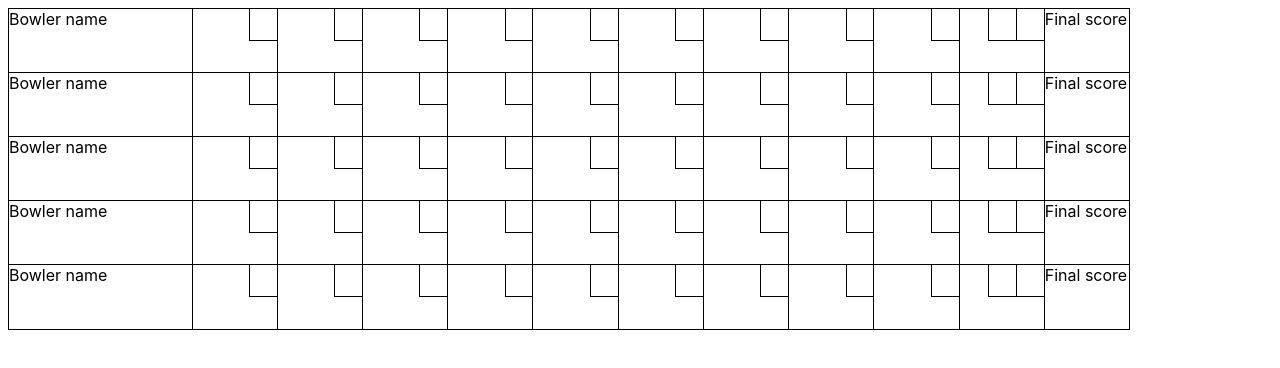
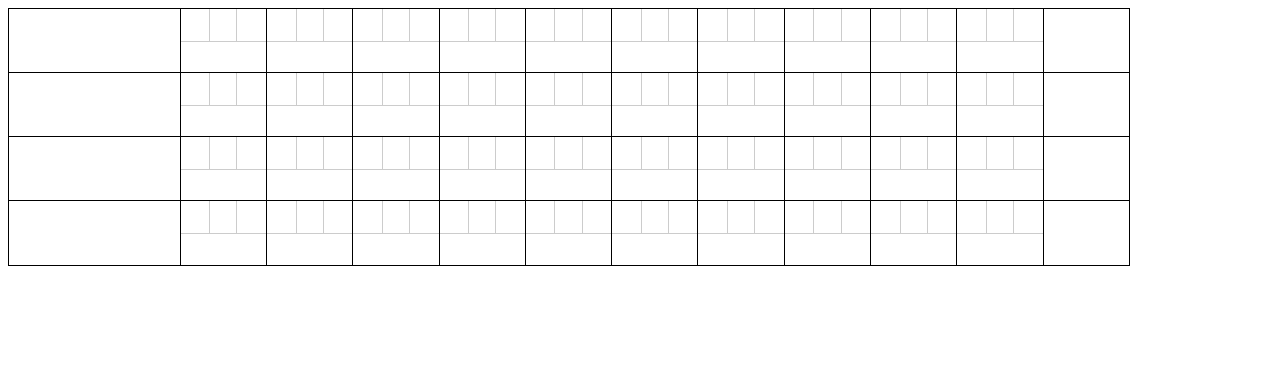
Before and after one commit to MarkPolivchuk/scorekeeper, a React (Create React App) app: page / in a window 1280 px wide. Shown: the top 368 px of the page. Built offline with nearby package versions, Linux system fonts and the light colour scheme.

Commit message:
better css

```diff
--- a/src/App.js
+++ b/src/App.js
@@ -1,41 +1,20 @@
 import React, { Component } from "react";
 
-import { Line, Frame } from "./components";
+import { Line } from "./components";
 
-import styles from "./App.module.css";
+import "./App.css";
+import ballScore from "./ballScore";
 
 class App extends Component {
   render() {
     const frames = new Array(10).fill([]);
-
     return (
-      <div className={styles.scorecard}>
-        <Line>
-          {frames.map(frame => (
-            <Frame frame={frame} />
-          ))}
-        </Line>
-        <Line>
-          {frames.map(frame => (
-            <Frame frame={frame} />
-          ))}
-        </Line>
-        <Line>
-          {frames.map(frame => (
-            <Frame frame={frame} />
-          ))}
-        </Line>
-        <Line>
-          {frames.map(frame => (
-            <Frame frame={frame} />
-          ))}
-        </Line>
-        <Line>
-          {frames.map(frame => (
-            <Frame frame={frame} />
-          ))}
-        </Line>
-      </div>
+      <Line.Container>
+        <Line frames={frames} />
+        <Line frames={frames} />
+        <Line frames={frames} />
+        <Line frames={frames} />
+      </Line.Container>
     );
   }
 }
--- a/src/App.module.css
+++ /dev/null
@@ -1,7 +0,0 @@
-.scorecard {
-  width: auto;
-  display: inline-flex;
-  flex-direction: column;
-  border: 1px solid black;
-  margin: 0.5rem;
-}
--- /dev/null
+++ b/src/ballScore.js
@@ -0,0 +1,30 @@
+import pinValues from "./data/pins";
+
+/**
+ * Each ball thrown can be represented by a 5-bit binary number with each bit
+ * representing a pin from left to right.
+ *
+ * If the pin was knocked down by that ball, the corresponding bit is a 1, else 0
+ * @param {Object} state
+ * @param {number} state.ball 0, 1, or 2
+ * @param {number} [state.deck=0b00000] state of the pindeck before the ball
+ * @param {number} [state.pins=0b00000] state of the pindeck knocked down by this ball
+ */
+const ballScore = ({
+  // 0, 1, or 2
+  ball,
+  //
+  deck = 0b00000,
+  // pins knocked down by the ball
+  pins = 0b00000
+}) => {
+  let score = 0;
+  pinValues.forEach(pin => {
+    if ((pins & pin.bin) === pin.bin) {
+      score += pin.val;
+    }
+  });
+  return score;
+};
+
+export default ballScore;
--- a/src/components/Frame/Frame.module.css
+++ b/src/components/Frame/Frame.module.css
@@ -1,29 +1,27 @@
 .frame {
   flex: 1;
   height: 100%;
-  display: inline-block;
+  display: inline-flex;
+  flex-wrap: wrap;
   border-right: 1px solid black;
   box-sizing: border-box;
+}
+
+.frame::before {
+  box-sizing: border-box;
+  content: "";
+  width: 33%;
+  height: 50%;
+  border-left: 1px solid #ccc;
+  border-right: 1px solid #ccc;
+  margin: 0 auto;
 }
 
 .frame::after {
   box-sizing: border-box;
   content: "";
-  width: 33%;
+  width: 100%;
   height: 50%;
-  border-bottom: 1px solid black;
-  border-left: 1px solid black;
-  float: right;
-  position: relative;
+  border-top: 1px solid #ccc;
+  z-index: 0;
 }
-
-.frame:nth-last-child(2)::before {
-  box-sizing: border-box;
-  content: "";
-  width: 33%;
-  height: 50%;
-  border-bottom: 1px solid black;
-  border-left: 1px solid black;
-  float: right;
-  position: relative;
-}
--- a/src/components/Line/Line.js
+++ b/src/components/Line/Line.js
@@ -3,17 +3,30 @@ import PropTypes from "prop-types";
 
 import styles from "./Line.module.css";
 
-const Line = ({ children }) => {
+import { Frame } from "../../components";
+
+const Line = ({ frames }) => {
   return (
     <div className={styles.line}>
-      <div className={styles.bowler}>Bowler name</div>
-      {children}
-      <div className={styles.score}>Final score</div>
+      <div className={styles.bowler}>&nbsp;</div>
+      {frames.map(frame => (
+        <Frame frame={frame} />
+      ))}
+      <div className={styles.score}>&nbsp;</div>
     </div>
   );
 };
 
 Line.propTypes = {
+  children: PropTypes.node,
+  frames: PropTypes.arrayOf(PropTypes.arrayOf(PropTypes.number))
+};
+
+Line.Container = ({ children }) => (
+  <div className={styles.container}>{children}</div>
+);
+
+Line.Container.propTypes = {
   children: PropTypes.node
 };
 
--- a/src/components/Line/Line.module.css
+++ b/src/components/Line/Line.module.css
@@ -1,3 +1,11 @@
+.container {
+  width: auto;
+  display: inline-flex;
+  flex-direction: column;
+  border: 1px solid black;
+  margin: 0.5rem;
+}
+
 .line {
   width: 70rem;
   display: flex;
@@ -11,7 +19,7 @@
 }
 
 .bowler {
-  flex-grow: 1;
+  flex: 2;
   border-right: 1px solid black;
 }
 
--- /dev/null
+++ b/src/data/pins.js
@@ -0,0 +1,23 @@
+const pins = [
+  {
+    bin: 0b10000,
+    val: 2
+  },
+  {
+    bin: 0b01000,
+    val: 3
+  },
+  {
+    bin: 0b00100,
+    val: 5
+  },
+  {
+    bin: 0b00010,
+    val: 3
+  },
+  {
+    bin: 0b00001,
+    val: 2
+  }
+];
+export default pins;
```
Also changed, not shown: src/App.css (added).
